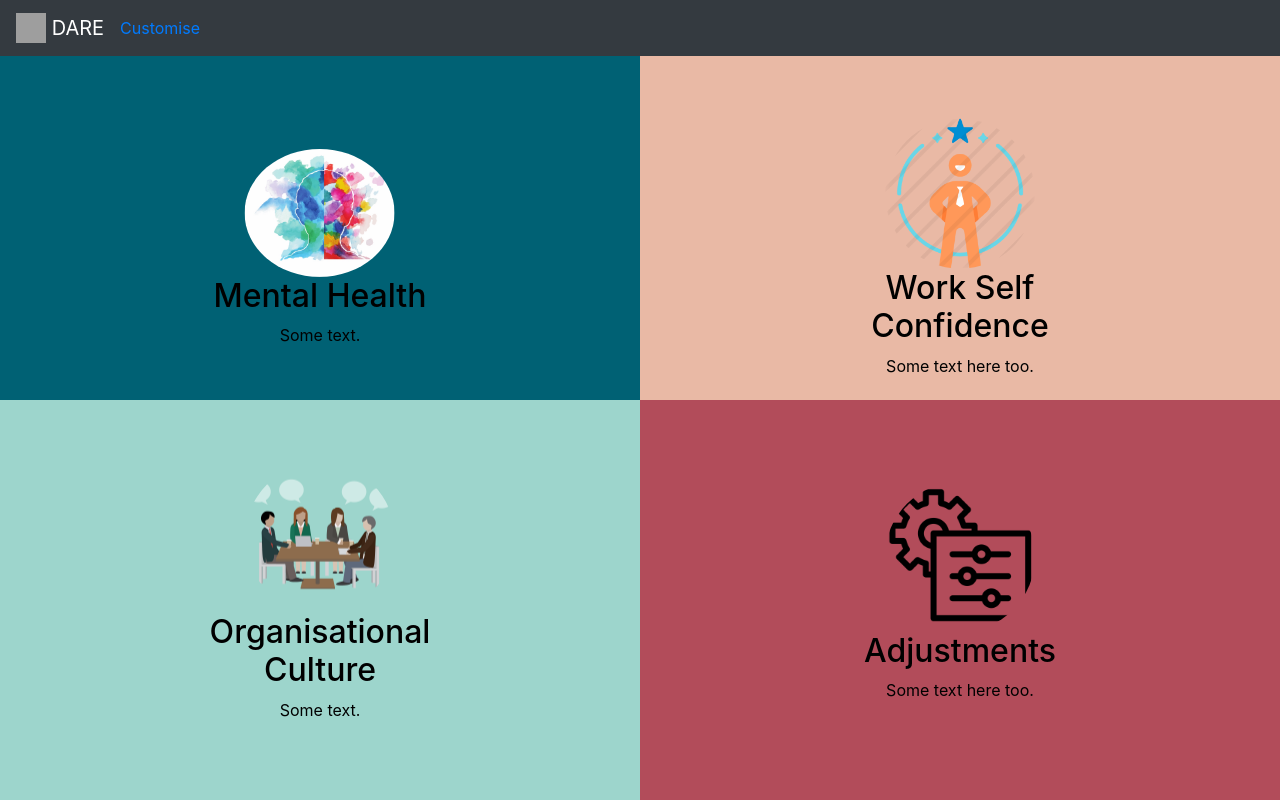
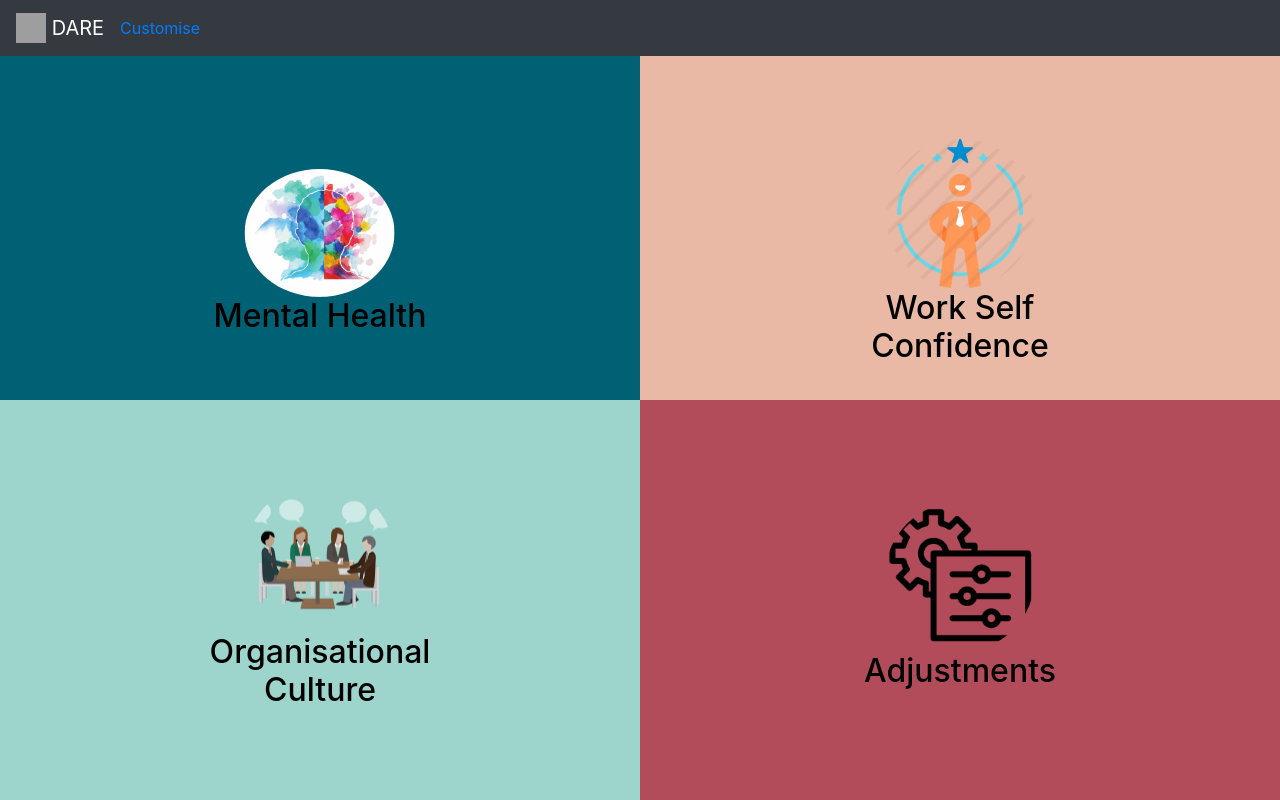
Before and after one commit to Lon19/team-7, a React (Create React App) app in the folder frontend/: page /user/1 in a window 1280 px wide. Built offline with nearby package versions, Linux system fonts and the light colour scheme; grey boxes are pictures that could not be loaded.

Commit message:
customisation

```diff
--- a/frontend/src/User.js
+++ b/frontend/src/User.js
@@ -28,14 +28,12 @@ class User extends React.Component {
                         <div className="centered">
                             <img src={require('./menthealth.jpg')} onClick = {() => this.handleClick("mentalhealth")}></img>
                             <h2>Mental Health</h2>
-                            <p>Some text.</p>
                         </div>
                     </div>
                     <div style={{backgroundColor: this.state.colorTheme.lightblue}} className="split left-down">
                         <div className="centered">
                             <img src={require('./orgcult.png')} onClick = {() => this.handleClick("organisationalculture")}></img>
                             <h2>Organisational Culture</h2>
-                            <p>Some text.</p>
                         </div>
                     </div>
 
@@ -44,14 +42,12 @@ class User extends React.Component {
                         <div className="centered">
                             <img src={require('./confid.png')} onClick = {() => this.handleClick("workselfconfidence")}></img>
                             <h2>Work Self Confidence</h2>
-                            <p>Some text here too.</p>
                         </div>
                 </div>
                     <div style={{backgroundColor: this.state.colorTheme.darkred}} className="split right-down">
                         <div className="centered">
                             <img src={require('./adjust.png')} onClick = {() => this.handleClick("adjustments")}></img>
                             <h2>Adjustments</h2>
-                            <p>Some text here too.</p>
                         </div>
                     </div>
             </div>
```
